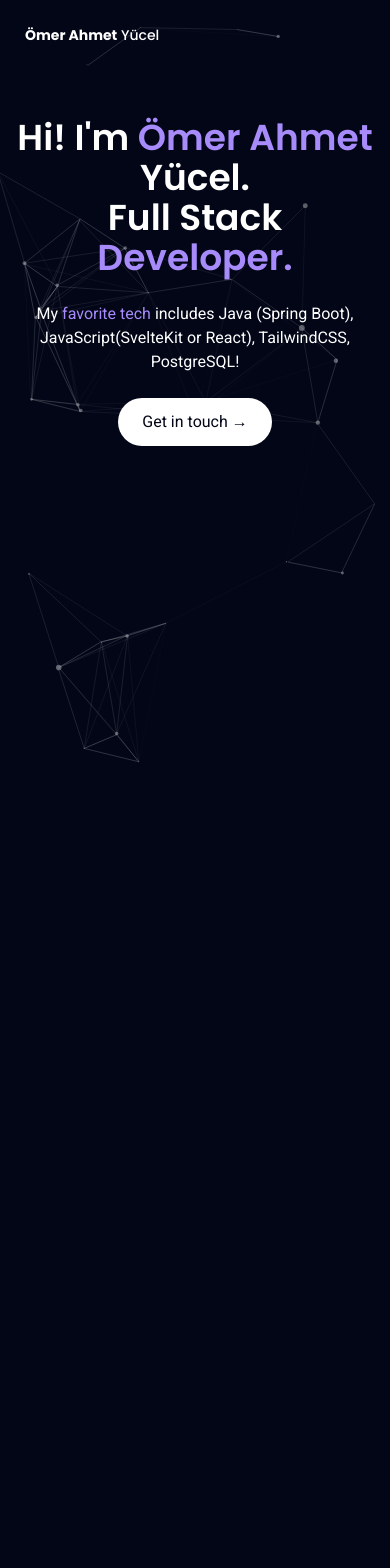
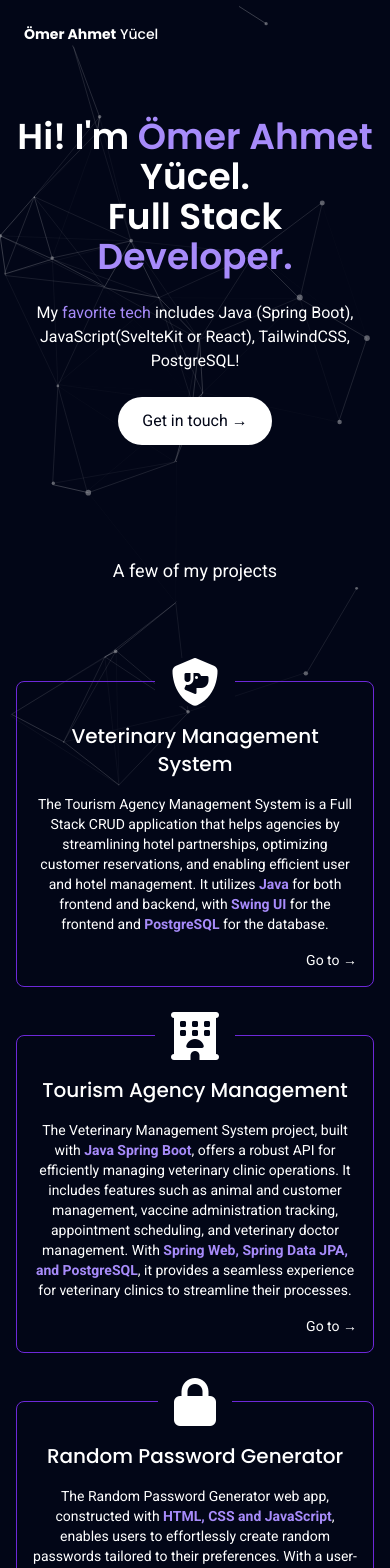
Before and after one commit to jericho909/portfolio, a SvelteKit app: page / in a window 390 px wide. Shown: the top 1568 px of the page. Before the commit the page ends 844 px from the top, so only its background shows below. Built offline with nearby package versions, Linux system fonts and the light colour scheme.

Commit message:
added new components

```diff
--- a/src/components/Header.svelte
+++ b/src/components/Header.svelte
@@ -3,20 +3,27 @@
     let tabs = [
         {name: "Projects", link: "#projects"},
         {name: "About Me", link: "#about"},
-        {name: "Blog", link: "#blog"}
+        {name: "Blog", link: "https://medium.com/@omerahmetyucel"}
     ];
 </script>
 
-<header class={"sticky z-[10] top-0 duration-200 px-6 flex items-center justify-between border border-solid " + (
-    y > 0 ? " py-4 bg-slate-950 border-violet-950" : " py-6 bg-transparent border-transparent"
-)}>
+<header
+    class={"sticky z-[10] top-0 duration-200 px-6 flex items-center justify-between border-b border-solid " +
+        (y > 0
+            ? " py-4 bg-slate-950 border-violet-950"
+            : " py-6 bg-transparent border-transparent")}
+>
     <h1 class="font-medium">
         <b class="font-bold poppins">Ömer Ahmet</b> Yücel
     </h1>
     <div class="sm:flex items-center gap-4 hidden">
         {#each tabs as tab, index}
-            <a href="tab.link">
-                <p class="duration-200 hover:text-violet-400">{tab.name}</p>
+            <a
+                href={tab.link}
+                class="duration-200 hover:text-violet-400"
+                target={index === 2 ? "_blank" : ""}
+            >
+                <p>{tab.name}</p>
             </a>
         {/each}
 
--- a/src/components/Main.svelte
+++ b/src/components/Main.svelte
@@ -1,5 +1,10 @@
 <script>
-
+    import Step from "./Step.svelte";
+    let steps = [
+        {name: 'Veterinary Management System', icon: 'fa-solid fa-shield-dog'},
+        {name: 'Tourism Agency Management', icon: 'fa-solid fa-hotel'},
+        {name: 'Random Password Generator', icon: 'fa-solid fa-lock'}
+    ]
 </script>
 
 <main class="flex flex-col flex-1 p-4">
@@ -19,4 +24,35 @@
             </a>
         </div>
     </section>
+
+
+
+
+    <section id="projects" class="py-20 lg:py-32 flex flex-col gap-24">
+        <div class="flex flex-col gap-2 text-center">
+            <h6 class="text-lg sm:text-xl md:text-2xl">
+                A few of my projects
+            </h6>
+        </div>
+        <div class="grid grid-cols-1 lg:grid-cols-3 gap-12 lg:gap-10">
+            <Step step={steps[0]}>
+                <p>The Tourism Agency Management System is a Full Stack CRUD application that helps agencies by streamlining hotel partnerships, optimizing customer reservations, and enabling efficient user and hotel management. It utilizes <strong class="text-violet-400">Java</strong> for both frontend and backend, with <strong class="text-violet-400">Swing UI</strong> for the frontend and <strong class="text-violet-400">PostgreSQL</strong> for the database.</p>
+            </Step>
+            <Step step={steps[1]}>
+                <p>The Veterinary Management System project, built with <strong class="text-violet-400">Java Spring Boot</strong>, offers a robust API for efficiently managing veterinary clinic operations. It includes features such as animal and customer management, vaccine administration tracking, appointment scheduling, and veterinary doctor management. With <strong class="text-violet-400">Spring Web, Spring Data JPA, and PostgreSQL</strong>, it provides a seamless experience for veterinary clinics to streamline their processes.</p>
+            </Step>
+            <Step step={steps[2]}>
+                <p>The Random Password Generator web app, constructed with <strong class="text-violet-400">HTML, CSS and JavaScript</strong>, enables users to effortlessly create random passwords tailored to their preferences. With a user-friendly interface allowing customization of password length and one-click copying to the clipboard, it offers a convenient solution for generating secure passwords.</p>
+            </Step>
+        </div>
+    </section>
+    <section id="about" class="py-20 pt-10 lg:pt-16 lg:py-32 flex flex-col gap-16 sm:gap-20 md:gap-24 relative">
+        <div class="flex flex-col gap-2 text-center relative before:absolute before:top-0 before:left-0 before:w-2/3 before:h-1.5 before:bg-violet-700
+        after:absolute after:bottom-0 after:right-0 after:w-2/3 after:h-1.5 after:bg-violet-700 py-4">
+            <h6 class="text-lg sm:text-xl md:text-2xl"> Want to know more? </h6>
+            <h3 class="font-semibold text-3xl sm:text-4xl md:text-5xl">A bit <span class="poppins text-violet-400">about</span> me.</h3>
+        </div>
+        <p class="mx-auto poppins font-semibold text-lg sm:text-xl md:text-2xl">I am . . .</p>
+        <div class="flex flex-col gap-20 w-full mx-auto max-w-[800px]"></div>
+    </section>
 </main>
--- a/src/components/Step.svelte
+++ b/src/components/Step.svelte
@@ -0,0 +1,16 @@
+<script>
+    export let step;
+</script>
+
+<a href={step.href} target="_blank" class="p-4 sm:p-6 md:p-8 flex flex-col gap-4 rounded-lg border border-solid border-violet-700 text-center group cursor-pointer hover:border-violet-400 duration-200">
+    <div class="bg-slate-950 grid place-items-center px-4 text-5xl md:text-6xl -mt-10 sm:mt-12 md:-mt-14 lg:-mt-16 mx-auto duration-200">
+        <i class={step.icon}></i>
+    </div>
+    <h3 class="font-medium text-xl sm:text-2xl md:text-3xl">{step.name}</h3>
+    <slot/>
+    <div class="flex-1 flex justify-between gap-4 items-center">
+        <div class="ml-auto cursor-pointer hover:text-slate-950 duration-200 relative after:absolute after:top-0 after:h-0 after:right-full after:w-full after:h-full after:bg-white after:duration-200 hover:after:translate-x-full after:z-[-1] overflow-hidden">
+            <p class="relative z-4">Go to &rarr;</p>
+        </div>
+    </div>
+</a>
```
